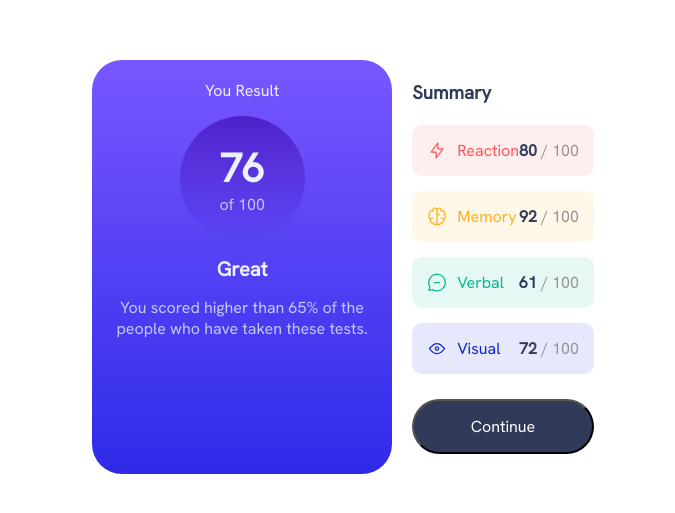
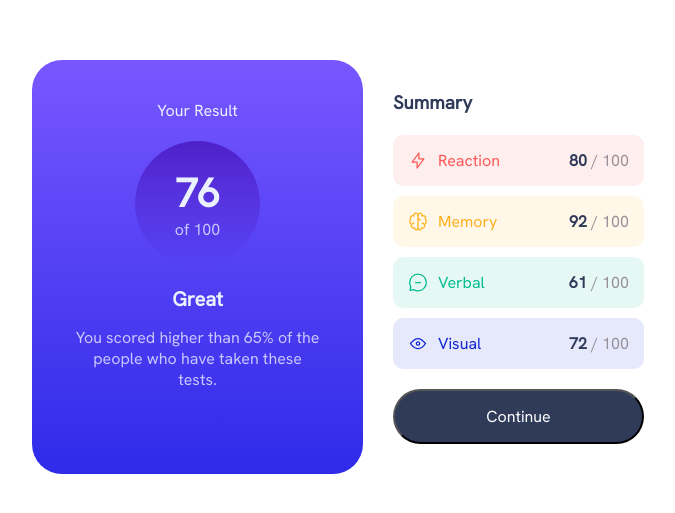
Before and after one commit to MitiaElodie/results-summary-component-main, a Vue app: page / in a window 1280 px wide. Shown: the part 133-646 px from the top of the page, without its empty margins (287-962 px from the left). Built offline with nearby package versions, Linux system fonts and the light colour scheme.

Commit message:
make some adjustment in the padding

```diff
--- a/src/App.vue
+++ b/src/App.vue
@@ -46,7 +46,7 @@ export default {
   <div id="app" class="result__container">
     <div class="result__content">
       <div class="result__overview-container">
-        <p class="result__your-result-label">You Result</p>
+        <p class="result__your-result-label">Your Result</p>
         <div class="result__score-container">
           <div class="result__score-circle">
             <div class="result__global-score">76</div>
@@ -114,7 +114,7 @@ $dark-gray-blue: hsl(224, 30%, 27%);
   }
 
   &__score {
-    margin-bottom: 15px;
+    margin-bottom: 10px;
   }
 
   &__continue-button {
@@ -132,24 +132,22 @@ $dark-gray-blue: hsl(224, 30%, 27%);
   }
 
   &__summary-container {
-    padding: 20px;
+    padding: 30px;
   }
 
   &__summary-container,
   &__overview-container {
-    max-width: 300px;
+    max-width: 400px;
+    flex: 1;
   }
 
   &__overview-container {
-    display: flex;
-    flex-direction: column;
-    gap: 15px;
     text-align: center;
 
     background: linear-gradient($light-slate-blue, $light-royal-blue);
     color: $pale-blue;
 
-    padding: 20px;
+    padding: 40px;
     border-radius: 30px;
   }
 
@@ -185,6 +183,15 @@ $dark-gray-blue: hsl(224, 30%, 27%);
     font-weight: 600;
     font-size: 1.25em;
   }
+
+  &__your-result-label,
+  &__score-container{
+    margin-bottom: 20px;
+  }
+
+  &__comment {
+    margin-bottom: 15px;
+  }
 }
 
 @media screen and (min-width: 600px) {
```
